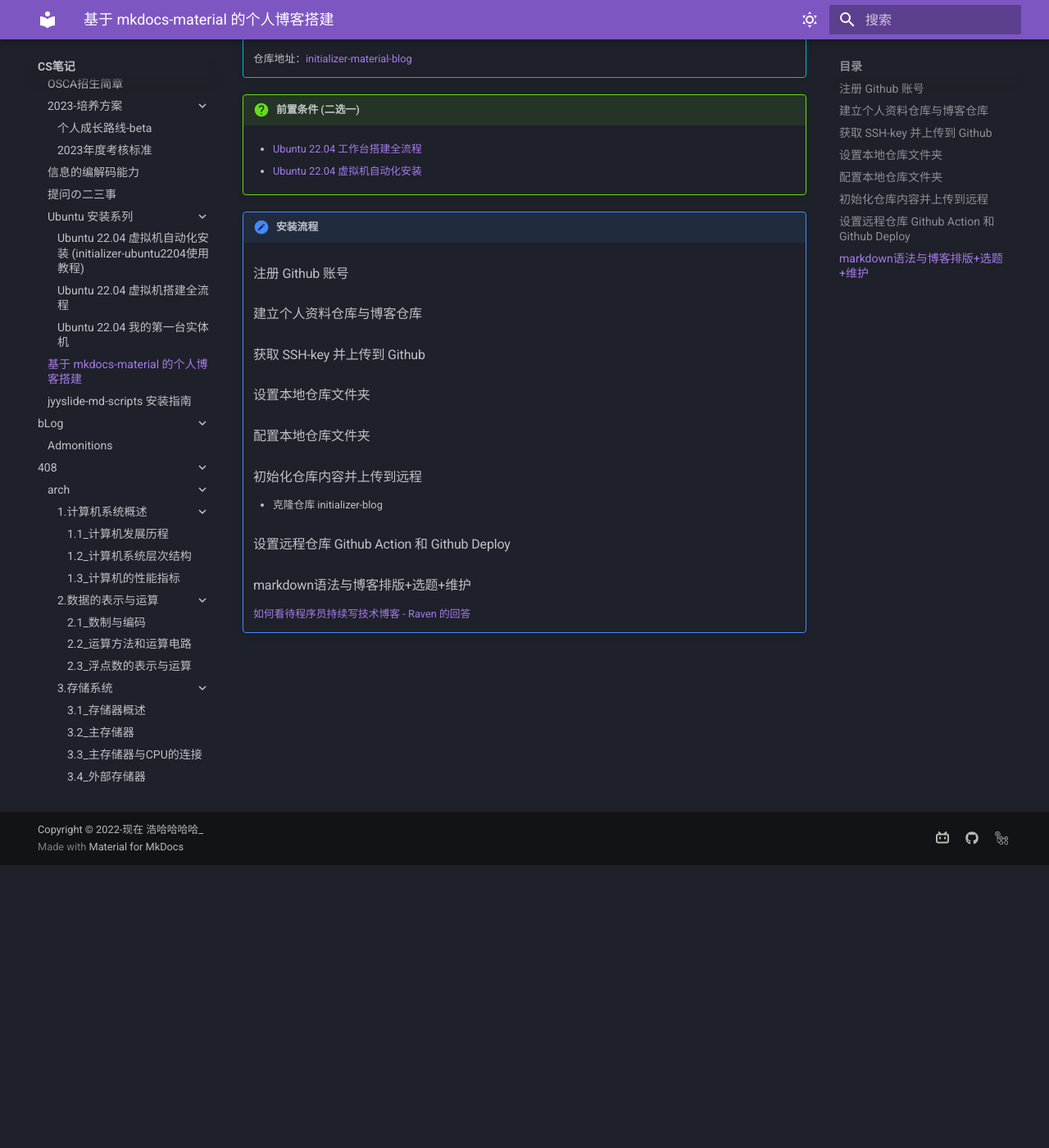
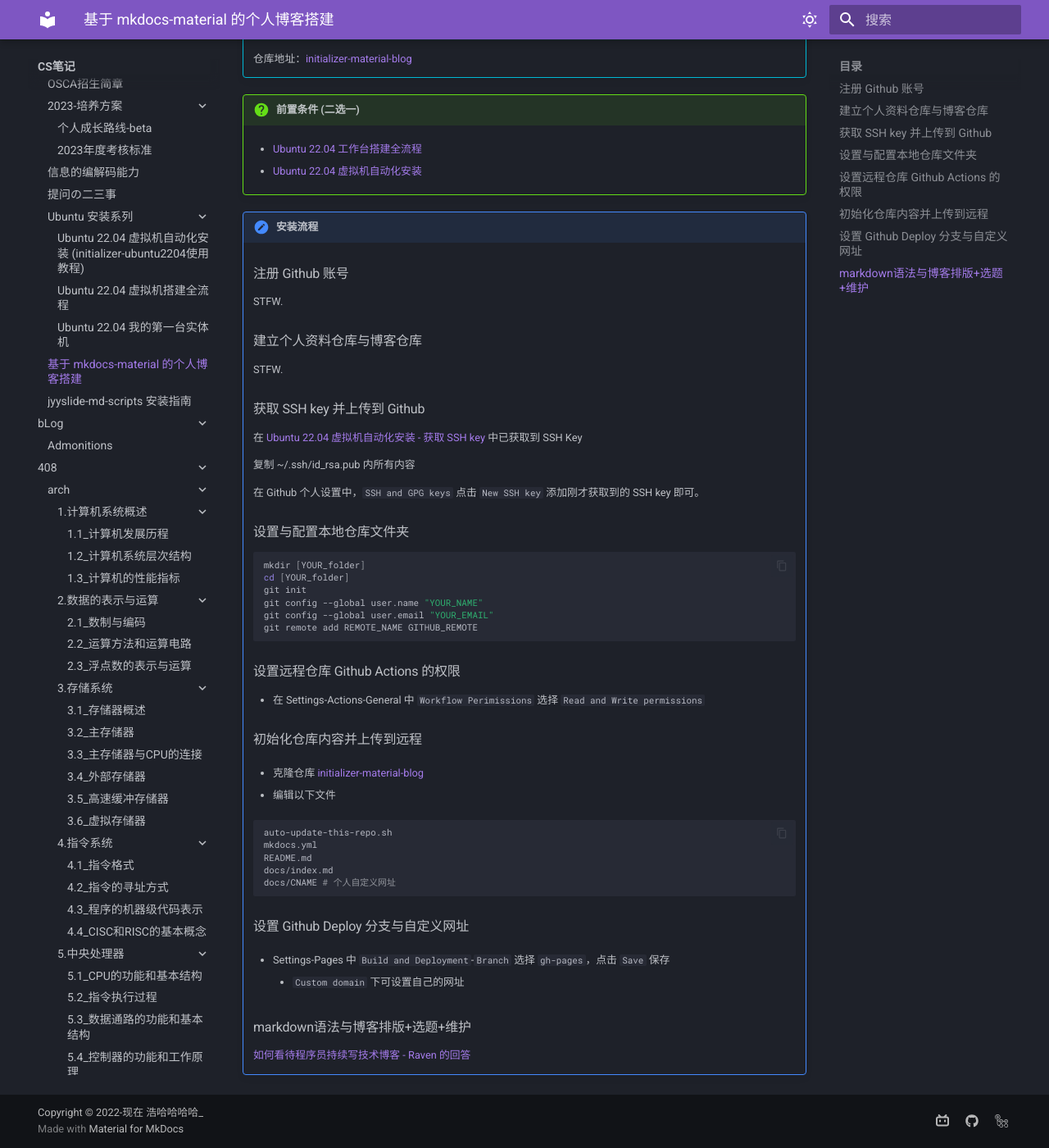
Before and after one commit to Haohahahaha/cs, an MkDocs documentation site: the page built from docs/greenhand/initializer-material-blog/blog-init.md, in a window 1280 px wide and 1400 px high, scrolled down 345 px. Shown: the whole window at 82% size. Built offline with MkDocs 1.6.1 and Material for MkDocs 9.7.7, drawn with Linux system fonts in a browser that asks for light colours.

Commit message:
2023-12-13_14:01:30 update

````diff
--- a/docs/greenhand/initializer-material-blog/blog-init.md
+++ b/docs/greenhand/initializer-material-blog/blog-init.md
@@ -20,19 +20,53 @@
 
 	### 注册 Github 账号
 
+	STFW.
+
 	### 建立个人资料仓库与博客仓库
 
-	### 获取 SSH-key 并上传到 Github
+	STFW.
 
-	### 设置本地仓库文件夹
+	### 获取 SSH key 并上传到 Github
 
-	### 配置本地仓库文件夹
+	在 [Ubuntu 22.04 虚拟机自动化安装 - 获取 SSH key](http://cs.haohaha.cn/greenhand/initializer-ubuntu2204/install/#git-ssh-key-github) 中已获取到 SSH Key
 
-	### 初始化仓库内容并上传到远程
+	复制 ~/.ssh/id_rsa.pub 内所有内容
 
-	- 克隆仓库 initializer-blog
+	在 Github 个人设置中，`SSH and GPG keys` 点击 `New SSH key` 添加刚才获取到的 SSH key 即可。
 
-	### 设置远程仓库 Github Action 和 Github Deploy
+	### 设置与配置本地仓库文件夹
+
+	```bash
+    mkdir [YOUR_folder]
+	cd [YOUR_folder]
+	git init
+	git config --global user.name "YOUR_NAME"
+	git config --global user.email "YOUR_EMAIL"
+	git remote add REMOTE_NAME GITHUB_REMOTE
+	```
+
+	### 设置远程仓库 Github Actions 的权限
+
+	- 在 Settings-Actions-General 中 `Workflow Perimissions` 选择 `Read and Write permissions`
+
+    ### 初始化仓库内容并上传到远程
+
+	- 克隆仓库 [initializer-material-blog](https://github.com/Haohahahaha/initializer-material-blog)
+
+	- 编辑以下文件
+
+	```bash
+	auto-update-this-repo.sh
+	mkdocs.yml
+	README.md
+	docs/index.md
+	docs/CNAME # 个人自定义网址
+	```
+    ### 设置 Github Deploy 分支与自定义网址
+
+	- Settings-Pages 中 `Build and Deployment`-`Branch` 选择 `gh-pages`，点击 `Save` 保存
+
+		- `Custom domain` 下可设置自己的网址
 
 	### markdown语法与博客排版+选题+维护
 
````
Also changed, not shown: docs/greenhand/initializer-ubuntu2204/install.md (+1 -1 lines).
